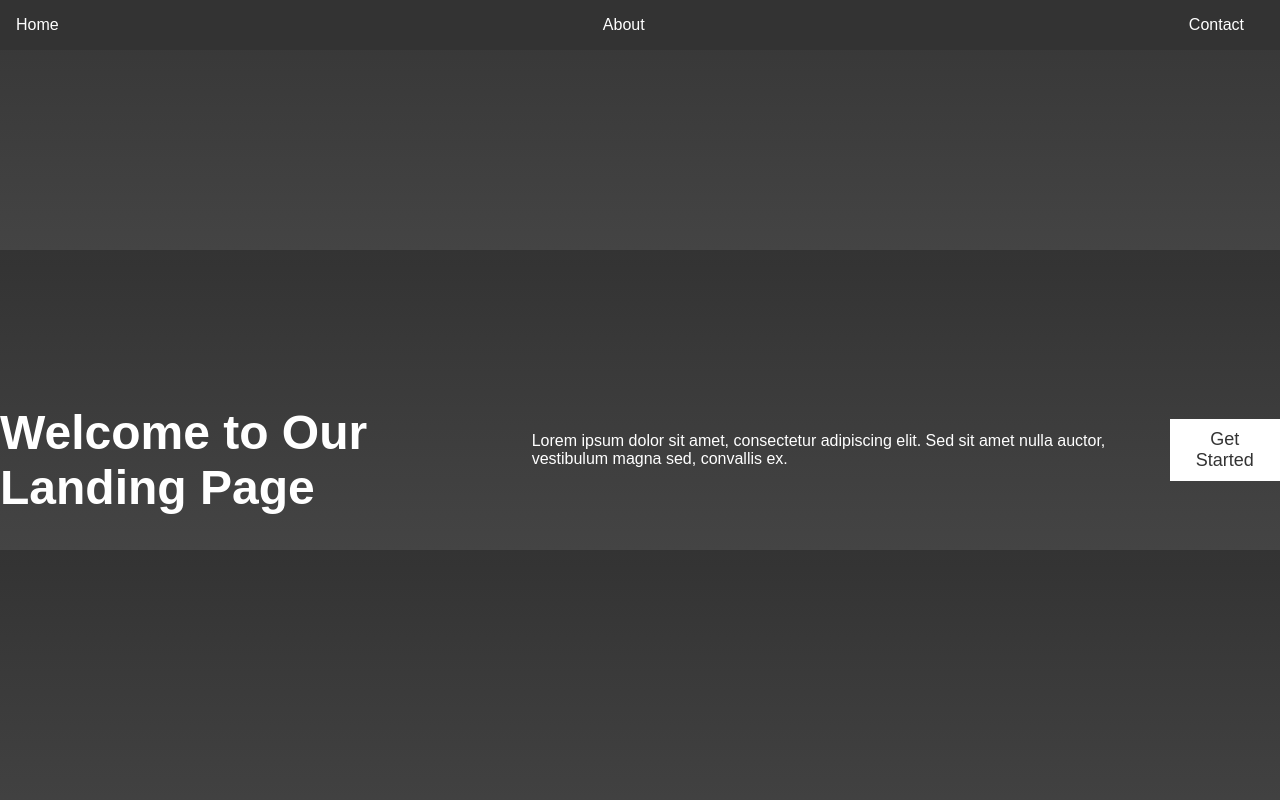
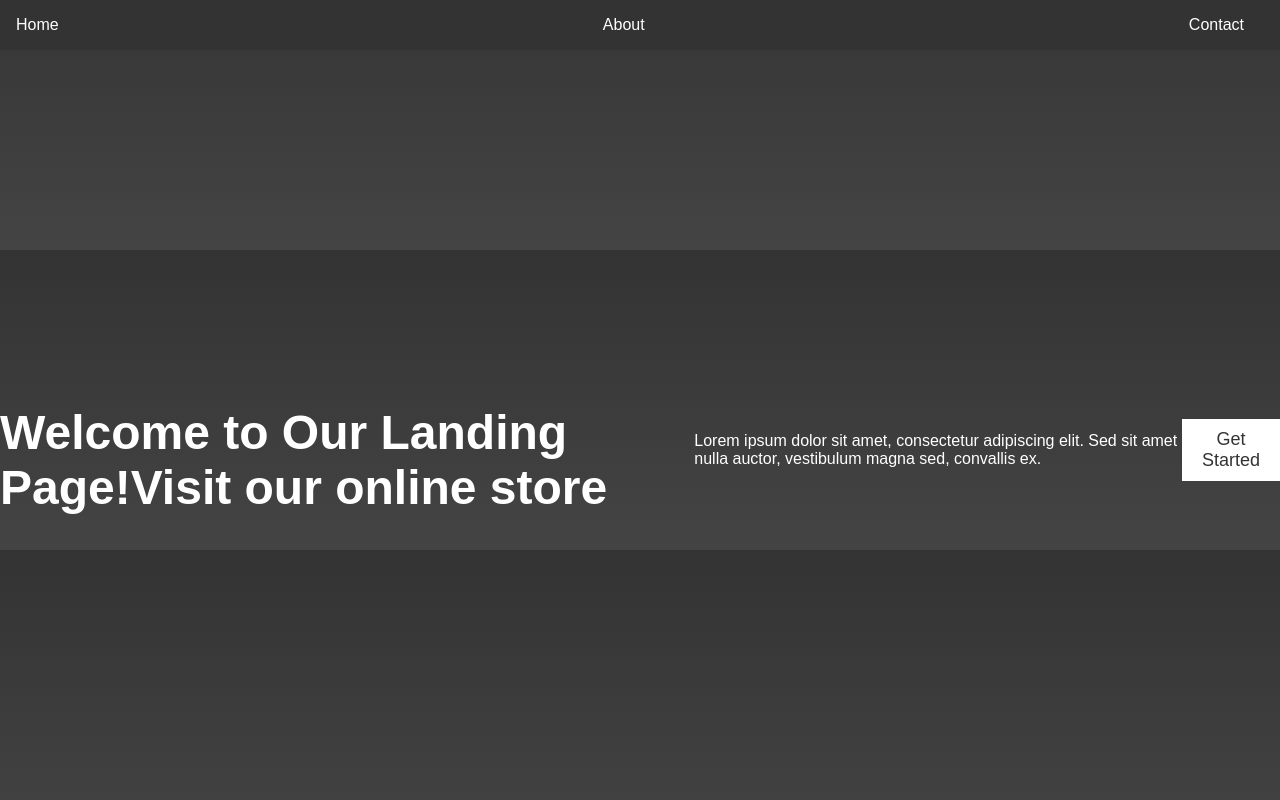
Before and after one commit to SAMPREETI2002/samplejs, a website: page dist/index.html in a window 1280 px wide. Shown: the top 800 px of the page. Drawn offline with Linux system fonts and the light colour scheme.

Commit message:
all files

```diff
--- a/dist/index.html
+++ b/dist/index.html
@@ -125,7 +125,7 @@
     </header>
     <main>
       <section class="hero">
-        <h1>Welcome to Our Landing Page</h1>
+        <h1>Welcome to Our Landing Page!Visit our online store</h1>
         <p>
           Lorem ipsum dolor sit amet, consectetur adipiscing elit. Sed sit amet
           nulla auctor, vestibulum magna sed, convallis ex.
```
